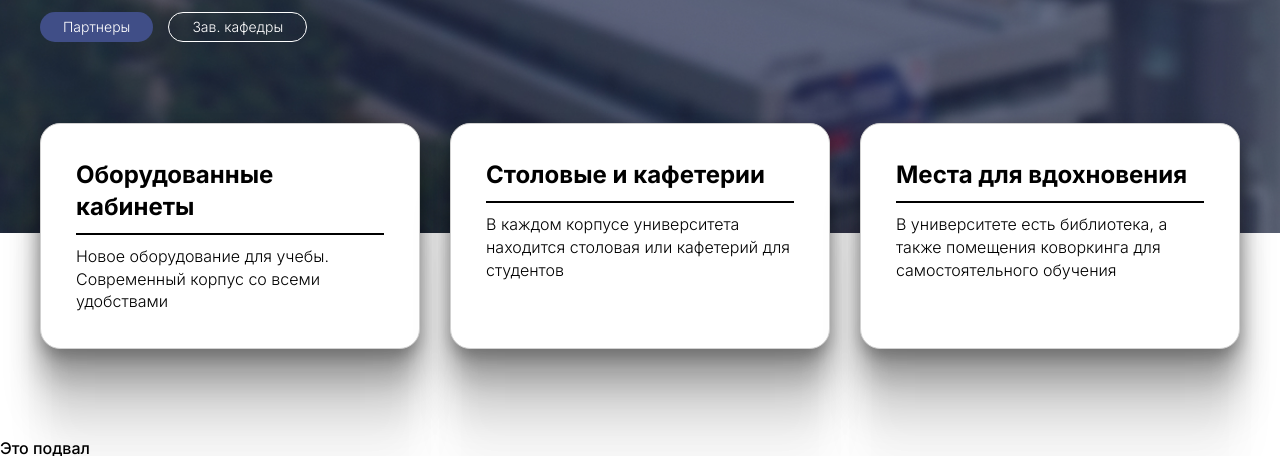
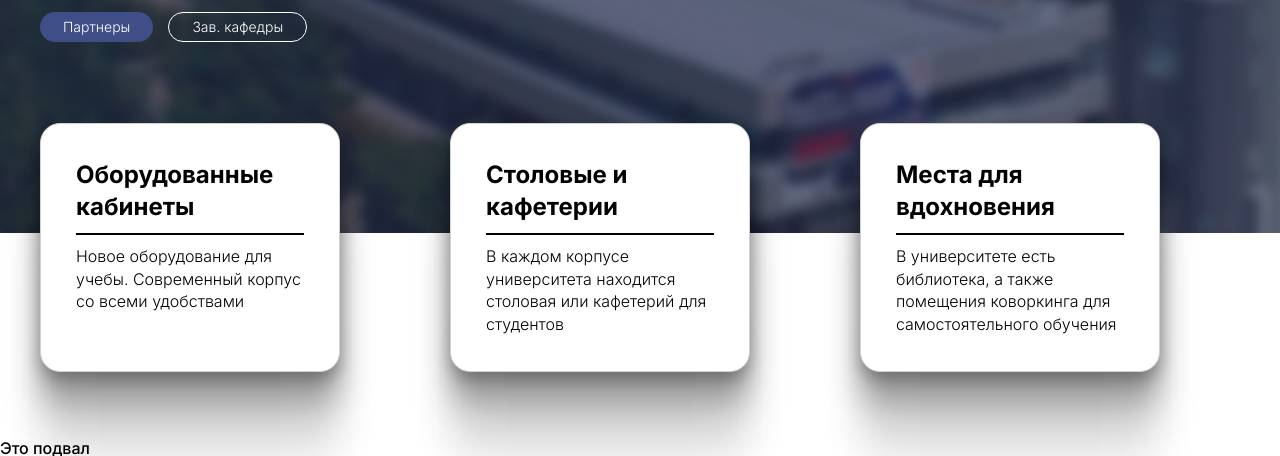
Before and after one commit to GhostGrand/poas-landing, a plain HTML site: page index.html in a window 1280 px wide. Shown: the part 344-800 px from the top of the page. Drawn offline with Linux system fonts and the light colour scheme.

Commit message:
removed second service cards bug

```diff
--- a/css/style.css
+++ b/css/style.css
@@ -279,30 +279,29 @@ body {
 }
 
 .services__body {
-    display: flex;
+
 }
 
-@media (min-width: 720px) {
+@media (min-width: 870px) {
     .services__body{
+    display: flex;
     margin: 0px -15px -30px;
     }
 }
 
-
 .services_column {
-    padding: 0px 15px;
+    /* padding: 0px 15px; */
     flex: 0 1 33.333%;
-    padding: 0px 15px;
     margin: 0px 0px 30px 0px;
 }
 
 @media (min-width: 720px) {
-    .services__body {
-
+    .services_column {
+        padding: 0px 15px;
     }
 }
 
-@media (max-width: 700px) {
+@media (max-width: 980px) {
     .services_column {
        flex: 0 1 50%;
     }
@@ -314,7 +313,7 @@ body {
     padding: 35px;
     border: 0.7px solid #D1D1D1;
     border-radius: 20px;
-    /* max-width: 300px; */
+    max-width: 300px;
 }
 
 .item-service {
```
